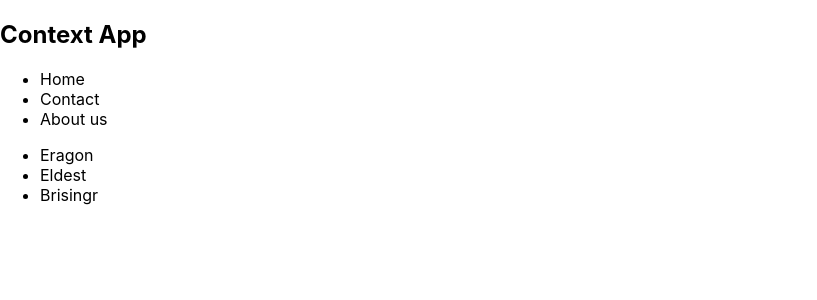
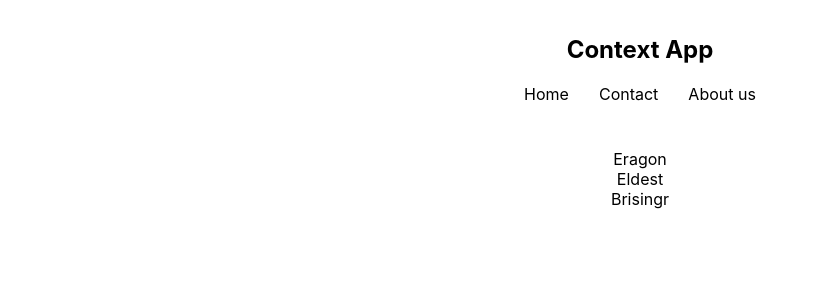
Before and after one commit to ishangogna/react-hooks-context, a React (Create React App) app in the folder hooks-context-app/: page / in a window 1280 px wide. Shown: the top 300 px of the page, without its empty margins (0-817 px from the left). Built offline with nearby package versions, Linux system fonts and the light colour scheme.

Commit message:
added basic styling

```diff
--- a/hooks-context-app/src/components/Booklist.js
+++ b/hooks-context-app/src/components/Booklist.js
@@ -1,17 +1,25 @@
 import React, { Component } from 'react';
 
 class BookList extends Component {
+    state = {
+        books : [
+            {id : 1, title : 'Eragon'},
+            {id : 2, title : 'Eldest'},
+            {id : 3, title : 'Brisingr'}
+        ]
+    }
     render() {
-        return (
+        return(
             <div className = 'book-list'>
                 <ul>
-                    <li>Eragon</li>
-                    <li>Eldest</li>
-                    <li>Brisingr</li>
-
+                    {this.state.books.map(book => (
+                        <li key = {book.id}>{book.title}</li>
+                    ))}
                 </ul>
             </div>
-        );
+        )
+
+
     }
 }
 
--- a/hooks-context-app/src/components/Navbar.js
+++ b/hooks-context-app/src/components/Navbar.js
@@ -4,7 +4,10 @@ class Navbar extends Component{
     render(){
         return(
             <nav>
-                <h1>Context App</h1>
+                <div className = 'header'>
+                    <h1>Context App</h1>
+                </div>
+
                 <ul>
                     <li>Home</li>
                     <li>Contact</li>
--- a/hooks-context-app/src/index.css
+++ b/hooks-context-app/src/index.css
@@ -11,3 +11,33 @@ code {
   font-family: source-code-pro, Menlo, Monaco, Consolas, 'Courier New',
     monospace;
 }
+
+.App{
+  max-width: 500px;
+  margin: 0 auto;
+  padding : 15px;
+}
+
+h1{
+  text-align: center;
+}
+
+ul {
+  margin: 0;
+  padding: 0;
+  text-align: center;
+}
+nav li {
+  display: inline-block;
+  margin: 0 15px;
+}
+li{
+  list-style-type: none;
+}
+
+.book-list {
+  height : 150px;
+  display: flex;
+  justify-content: center;
+  align-items: center;
+}
```
